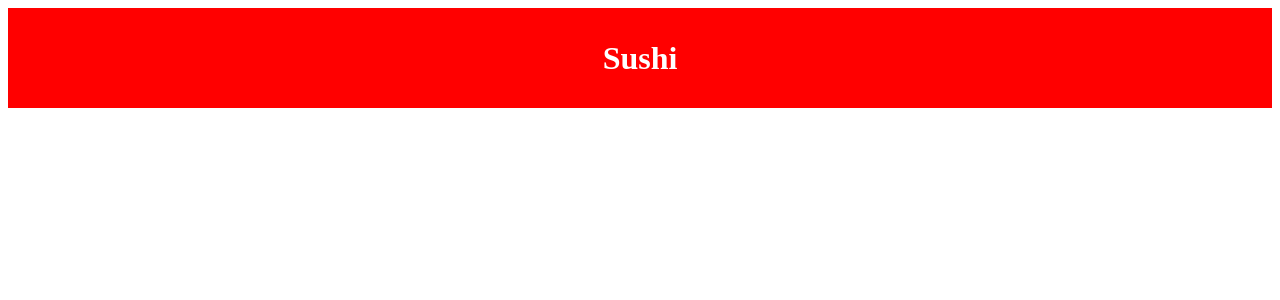
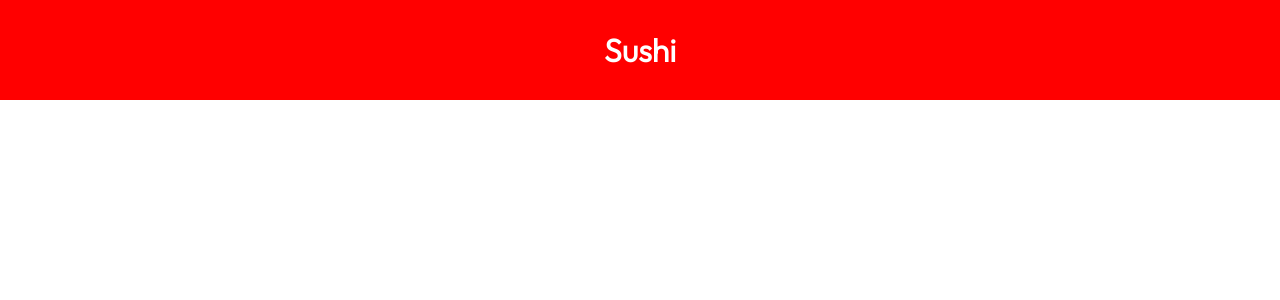
Before and after one commit to S-Bartlomiej/React-Sushi-Website, a React (Create React App) app: page / in a window 1280 px wide. Shown: the top 300 px of the page. Built offline with nearby package versions, Linux system fonts and the light colour scheme.

Commit message:
global styles zrobione i podlaczone

```diff
--- a/public/index.html
+++ b/public/index.html
@@ -2,6 +2,7 @@
 <html lang="en">
   <head>
     <meta charset="utf-8" />
+    <meta author='Bartłomiej Stypuła'>
     <link rel="icon" href="%PUBLIC_URL%/favicon.ico" />
     <meta name="viewport" content="width=device-width, initial-scale=1" />
     <meta name="theme-color" content="#000000" />
@@ -24,6 +25,9 @@
       work correctly both with client-side routing and a non-root public URL.
       Learn how to configure a non-root public URL by running `npm run build`.
     -->
+    <link rel="preconnect" href="https://fonts.googleapis.com">
+    <link rel="preconnect" href="https://fonts.gstatic.com" crossorigin>
+    <link href="https://fonts.googleapis.com/css2?family=Outfit:wght@300&display=swap" rel="stylesheet">
     <title>React App</title>
   </head>
   <body>
--- a/src/App.js
+++ b/src/App.js
@@ -2,12 +2,15 @@
 import React from 'react';
 import Navbar from './components/Navbar/index';
 import {BrowserRouter as Router} from 'react-router-dom';
+import { GlobalStyle } from './globalStyles';
 
 function App() {
   return (
     <>
     <Router>
-    <Navbar />
+            <GlobalStyle />
+             <Navbar />
+
     </Router>
     </>
   );
--- /dev/null
+++ b/src/globalStyles.js
@@ -0,0 +1,13 @@
+import { createGlobalStyle } from "styled-components";
+
+export const GlobalStyle = createGlobalStyle`
+
+    *
+{
+    box-sizing: border-box;
+    margin: 0;
+    padding: 0;
+    font-family: 'Outfit', sans-serif;
+}
+
+`;
```
